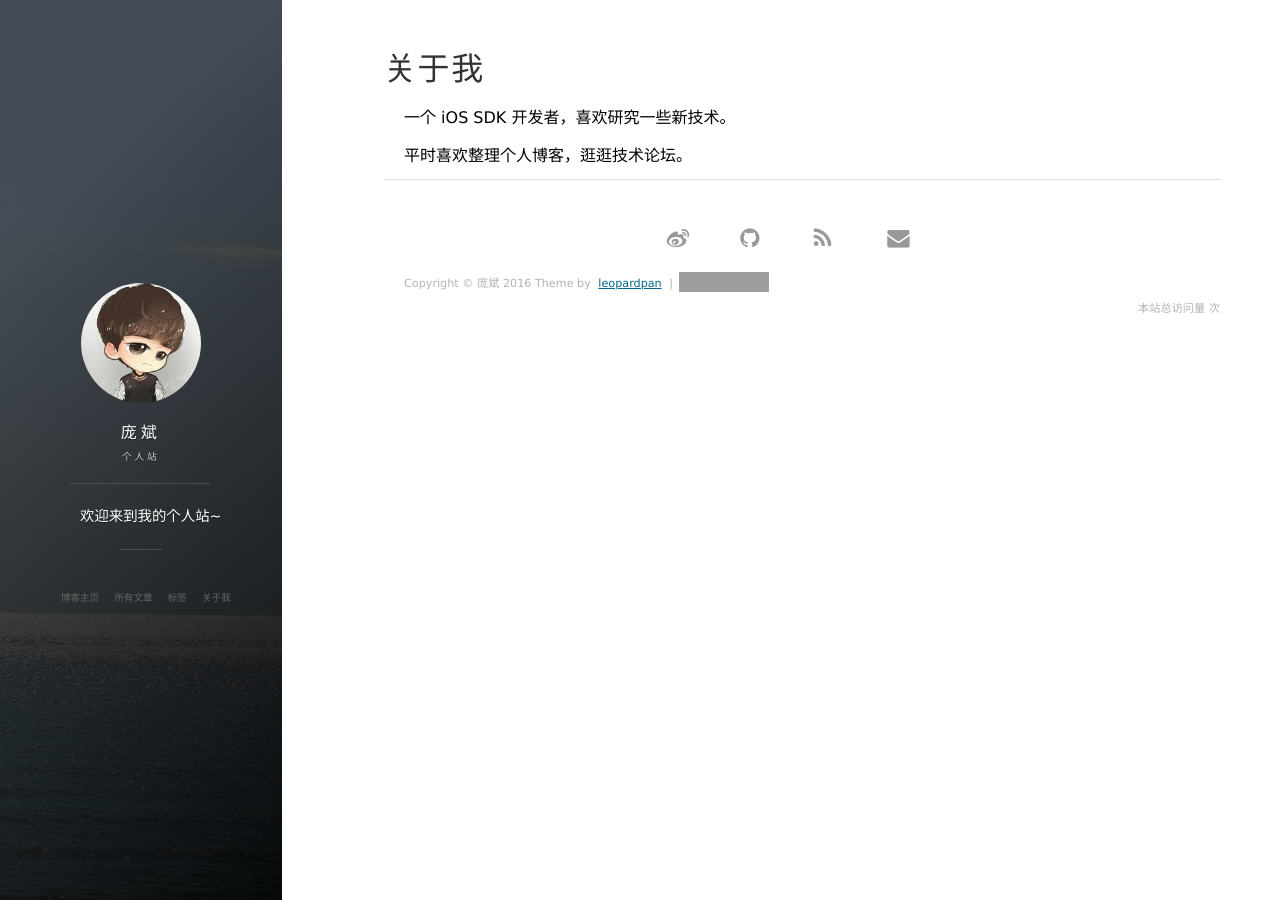
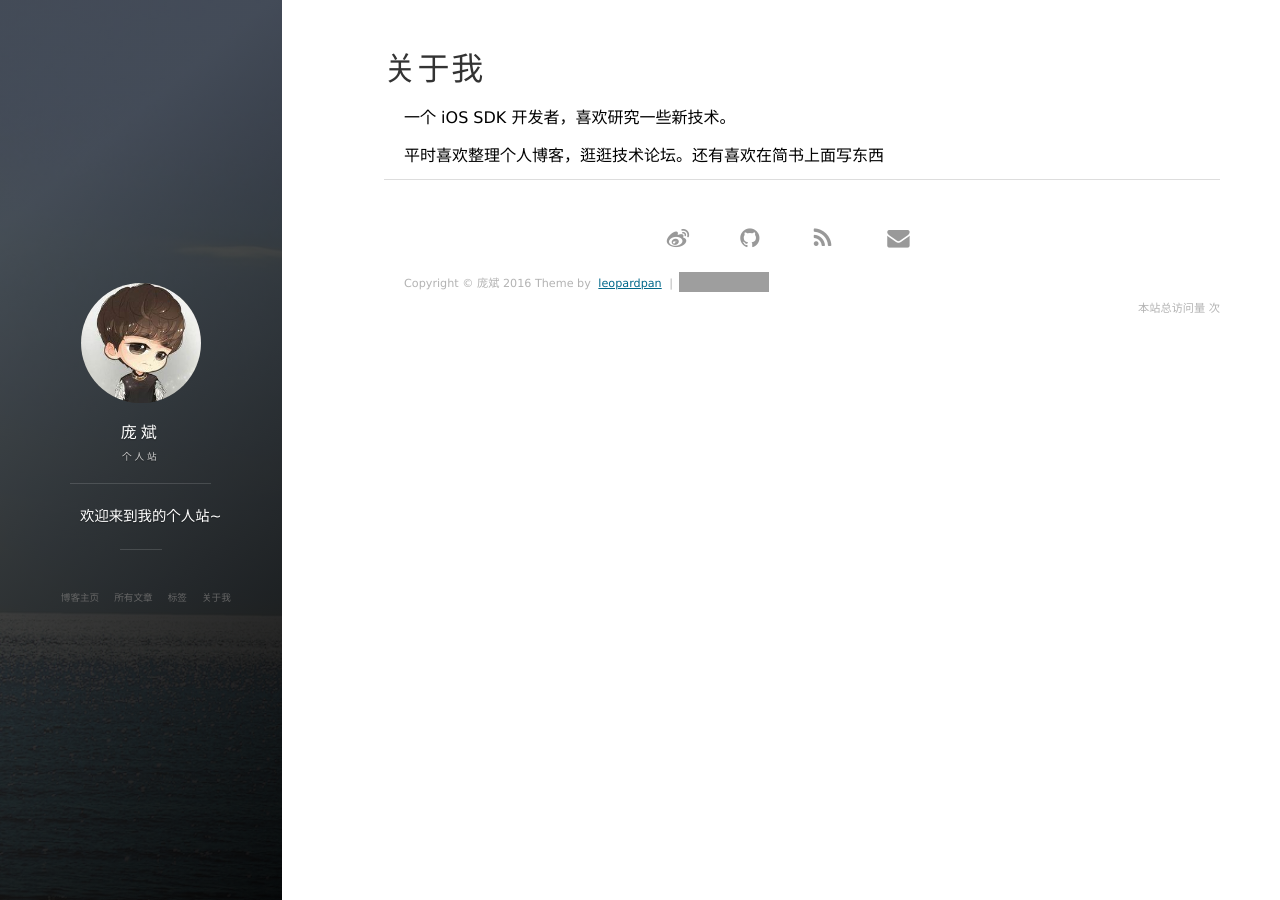
Before and after one commit to GOKUPANG/GOKUPANG.github.io, a Jekyll site: the page built from about.md, in a window 1280 px wide. Built offline with Jekyll 4.4.1, drawn with Linux system fonts in a browser that asks for light colours; nearby versions of some CDN libraries; comment, search, counter and statistics services are not loaded; grey boxes are pictures that could not be loaded.

Commit message:
修改了关于我的文本

```diff
--- a/about.md
+++ b/about.md
@@ -5,6 +5,7 @@ title: 关于我
 
 一个 iOS SDK 开发者，喜欢研究一些新技术。
 <p>
-平时喜欢整理个人博客，逛逛技术论坛。
+平时喜欢整理个人博客，逛逛技术论坛。还有喜欢在简书上面写东西
+
 <p>
 <p>
```
